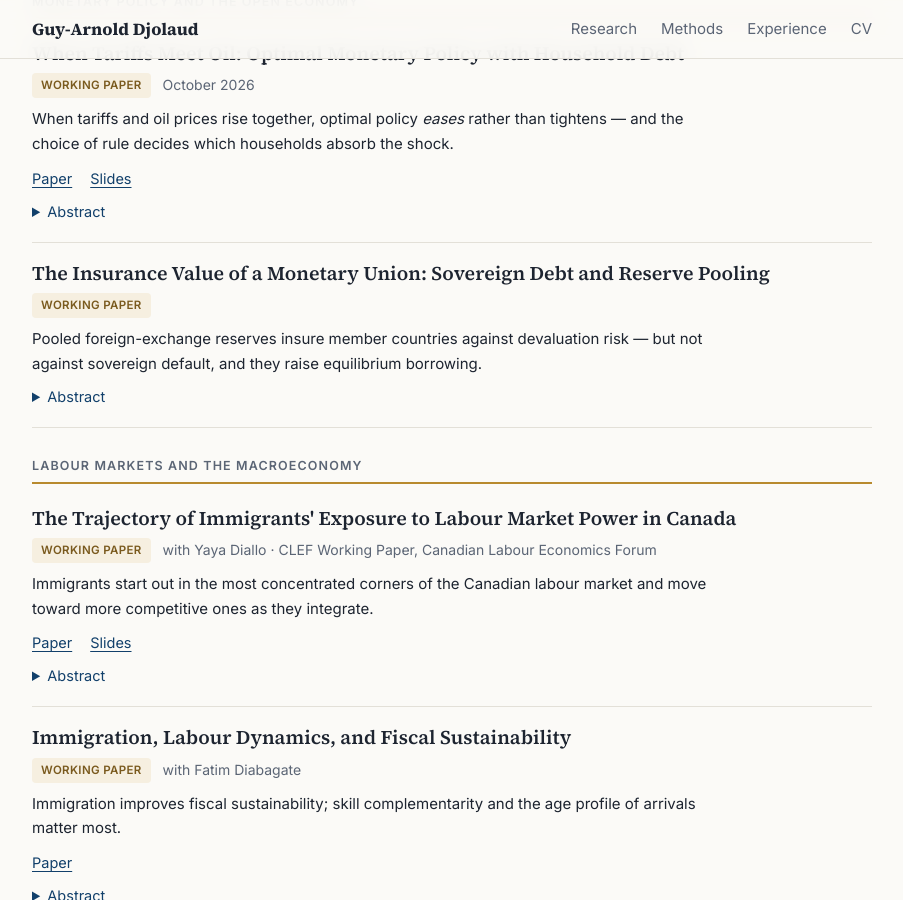
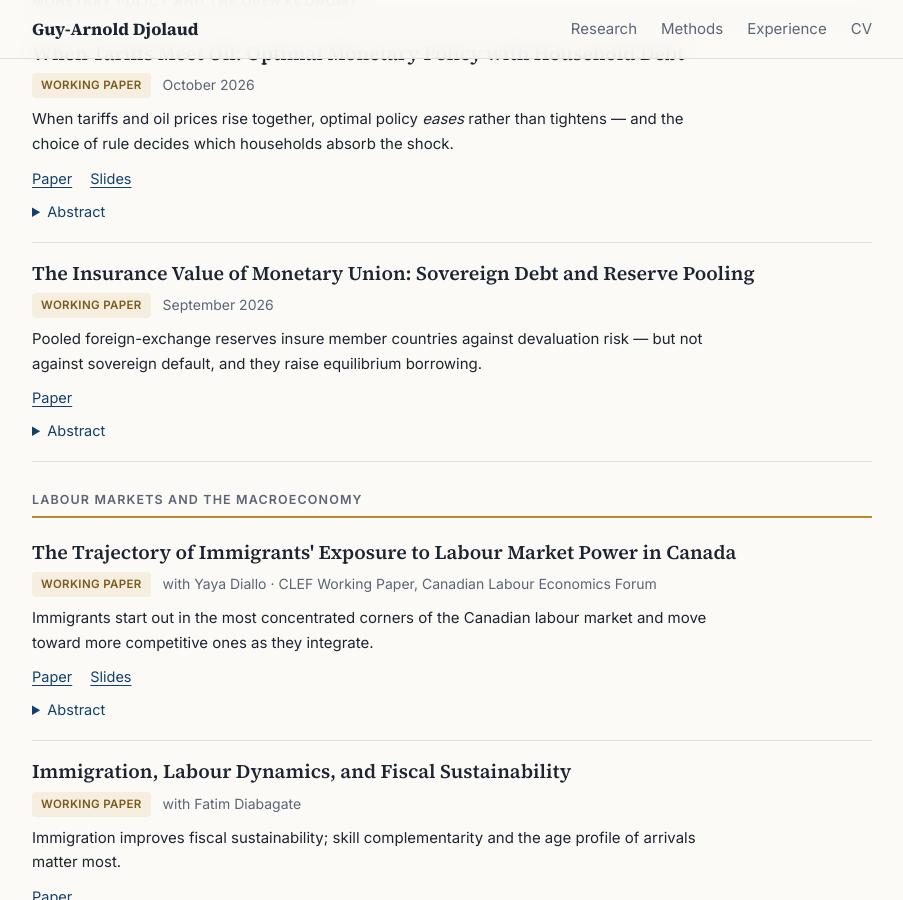
Before and after one commit to Guy-Djolaud/Guy-Djolaud.github.io, a Jekyll site: the page index.html, which Jekyll copies as it is, in a window 1280 px wide and 900 px high, scrolled down 1952 px. Shown: the whole window, without its empty margins (188-1091 px from the left). Built offline with Jekyll 4.4.1, drawn with Linux system fonts in a browser that asks for light colours; part of the change alters nothing that is shown.

Commit message:
Add WAEMU reserve-pooling paper (September 2026); update CV
Co-Authored-By: Claude Opus 5.5 <noreply@anthropic.com>
Claude-Session: https://claude.ai/code/session_01F2mRTGZ5XvZdbakpEZtn5w

```diff
--- a/index.html
+++ b/index.html
@@ -315,19 +315,21 @@
     </div>
 
     <div class="paper" id="monetary-union">
-      <div class="title">The Insurance Value of a Monetary Union: Sovereign Debt and Reserve Pooling</div>
-      <div class="meta"><span class="tag">Working paper</span></div>
+      <div class="title">The Insurance Value of Monetary Union: Sovereign Debt and Reserve Pooling</div>
+      <div class="meta"><span class="tag">Working paper</span> September 2026</div>
       <p class="takeaway">Pooled foreign-exchange reserves insure member countries against devaluation risk — but not against sovereign default, and they raise equilibrium borrowing.</p>
+      <div class="links">
+        <a href="files/Insurance_Value_Monetary_Union_Djolaud.pdf">Paper</a>
+      </div>
       <details>
         <summary>Abstract</summary>
-        <p>Pooling foreign-exchange reserves can insure members of a currency union against the monetary consequences of
-        national sovereign-debt distress, even when it does not prevent default. Monthly IMF central-bank accounts for
-        the eight WAEMU members (2007–2026) show low comovement of national foreign claims and a regional coverage ratio
-        about half as volatile as the national ones. In a quantitative model of a member economy with long-duration
-        defaultable debt under a fixed parity, pooled backing lowers the mean quarterly devaluation probability from
-        1.60 to 0.29 per cent and sharply weakens the pass-through of national reserve losses to common coverage and the
-        policy rate, while raising equilibrium borrowing (external debt of 53.5 versus 45.7 per cent of GDP) and default
-        frequency.</p>
+        <p>Monetary union pools the foreign reserves that back a shared currency. I show that this pooling insures
+        members against the monetary consequences of national sovereign-debt distress without insuring against
+        default. Monthly central-bank accounts for the eight WAEMU members reveal weak comovement of national foreign
+        claims and divergent national and area-wide reserve coverage during sovereign stress. In a quantitative model
+        of a small member with long-duration defaultable debt, endogenous reserves, a coverage-dependent policy rate and
+        a devaluation hazard, calibrated to Senegal, pooling lowers mean devaluation risk by 82 percent and attenuates
+        the coverage loss from a national shock sevenfold, while equilibrium debt and default frequency rise.</p>
       </details>
     </div>
     <h3 class="group">Labour markets and the macroeconomy</h3>
```
Also changed, not shown: 2 other files.
